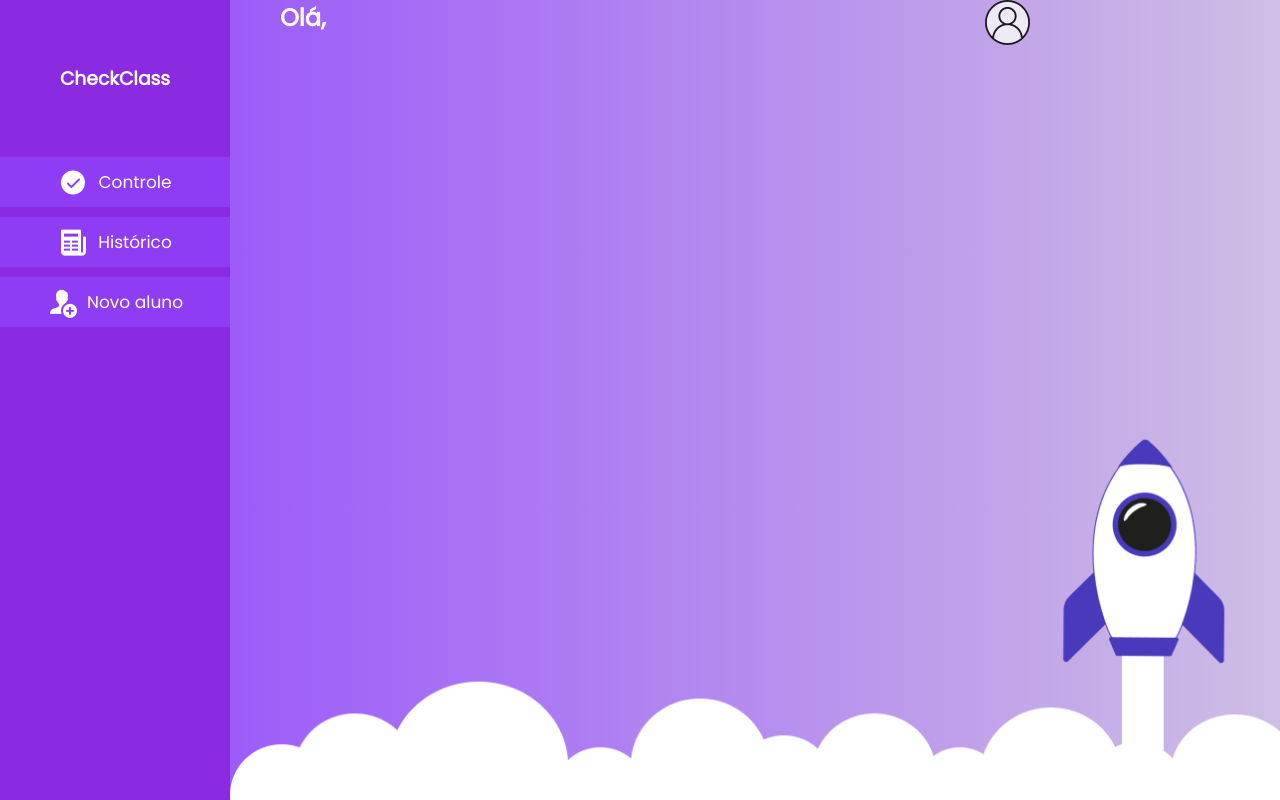
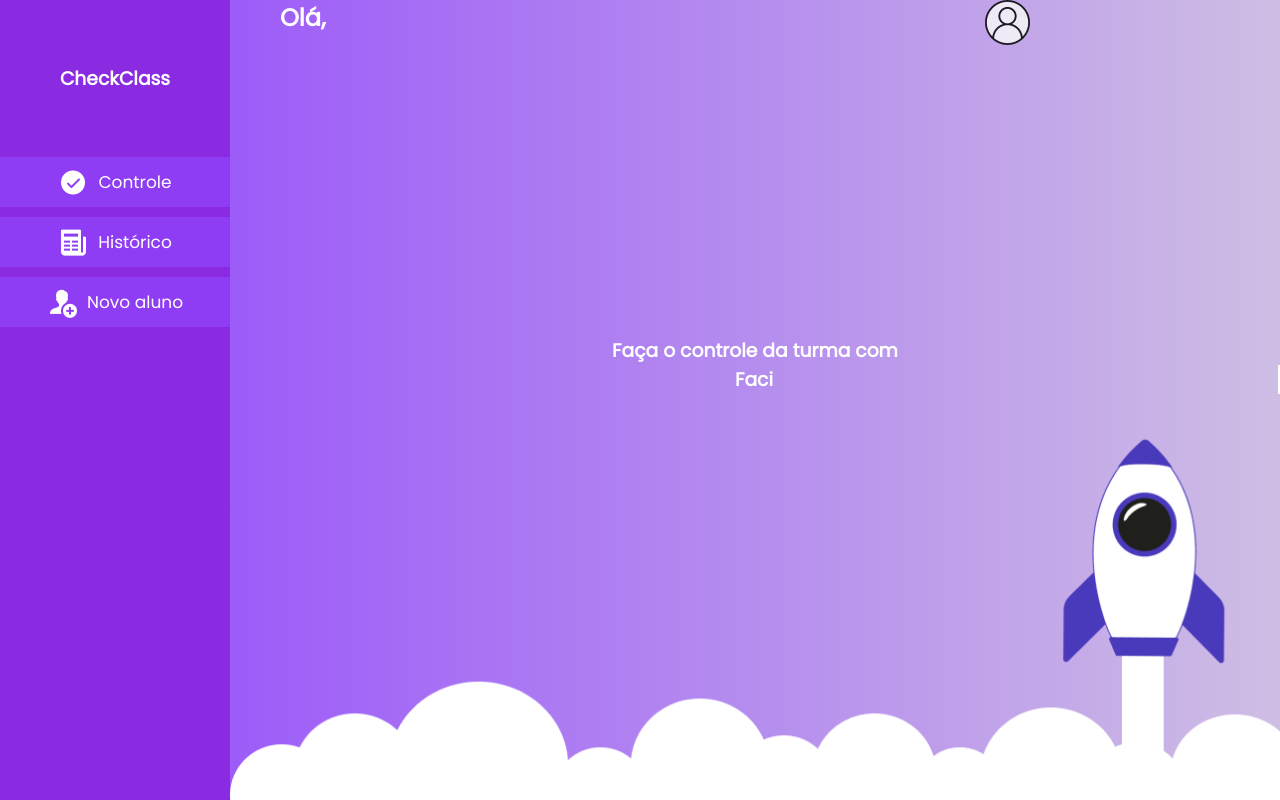
Before and after one commit to isaaraujor/tcc, a PHP site: page /pages/acessoneg in a window 1280 px wide. Run offline with PHP 8.4, Linux system fonts and the light colour scheme.

Commit message:
animation js

```diff
--- a/css/dash.css
+++ b/css/dash.css
@@ -61,10 +61,13 @@
 }
 
 .titulo{
-    height: 88vh;
+    margin-top: 30vh;
     display: flex;
     align-items: center;
     justify-content: center;
+}
+.titulo h3{
+    margin: 0;
 }
 
 .tetudo{
@@ -76,3 +79,11 @@
     margin-left: 230px;
     color: white;
 }
+
+.digitar {
+    margin: 0;
+    border-right: 2px solid white; /* Cursor */
+    white-space: nowrap; /* Impede quebra de linha */
+    overflow: hidden;
+
+}
--- a/pages/dashboard.php
+++ b/pages/dashboard.php
@@ -38,9 +38,35 @@
             </nav>
 
             <div class="titulo">
-
+                <h3>Faça o controle da turma com</h3><br>
+            </div>
+            <div class="titulo2">
+                <h3 class="digitar" id="texto"></h3>
             </div>
 
+            <script>
+        const texto = " Facilidade e Rapidez";
+        let index = 0;
+
+        function digitar() {
+            if (index < texto.length) {
+                document.getElementById("texto").textContent += texto.charAt(index);
+                index++;
+                setTimeout(digitar, 100);
+            } else {
+                //reinicia a animação
+                setTimeout(reiniciar, 1000);
+            }
+        }
+
+        function reiniciar() {
+            index = 0;
+            document.getElementById("texto").textContent = "";
+            digitar();
+        }
+
+        digitar();
+    </script>
         </div>
 </body>
 </html>
```
